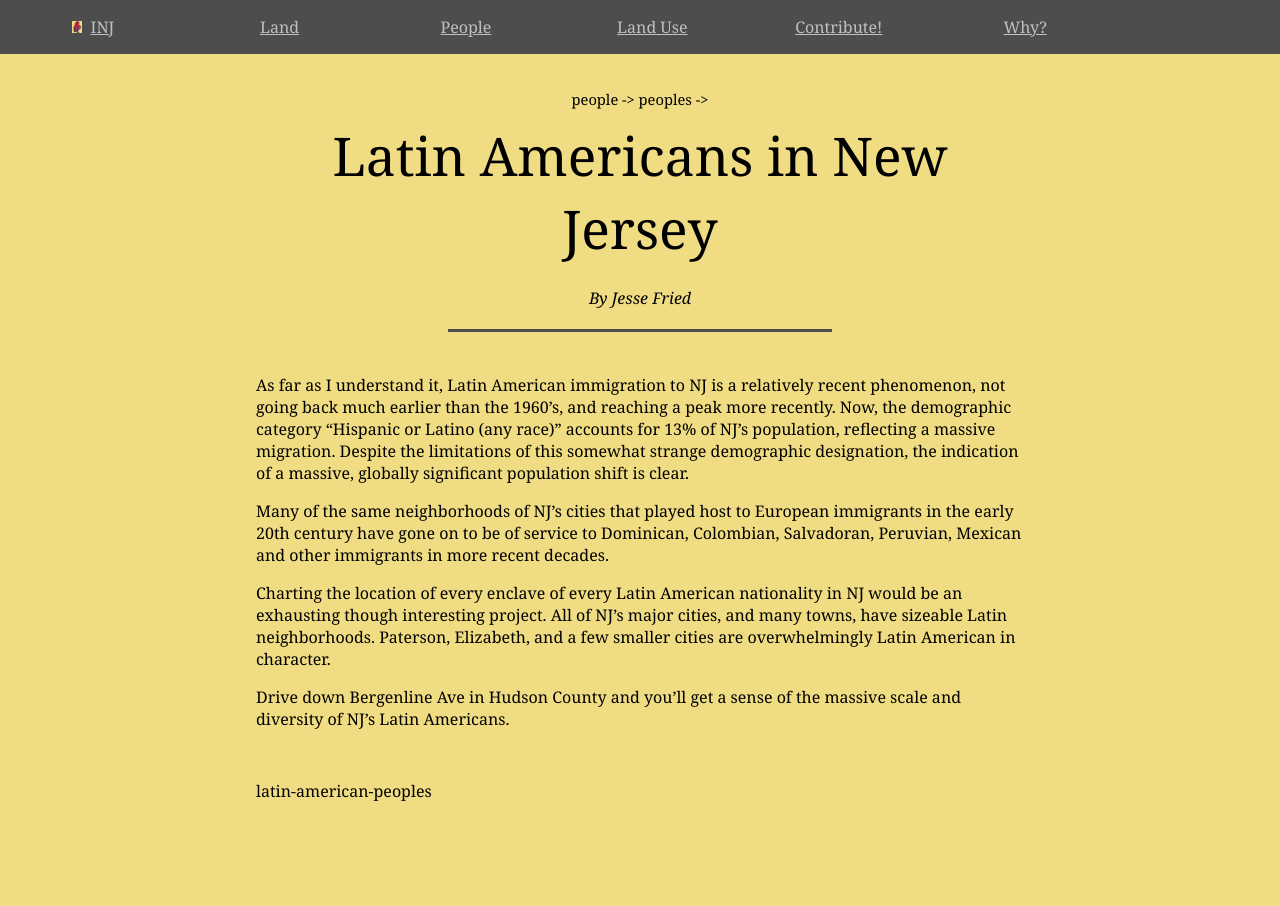
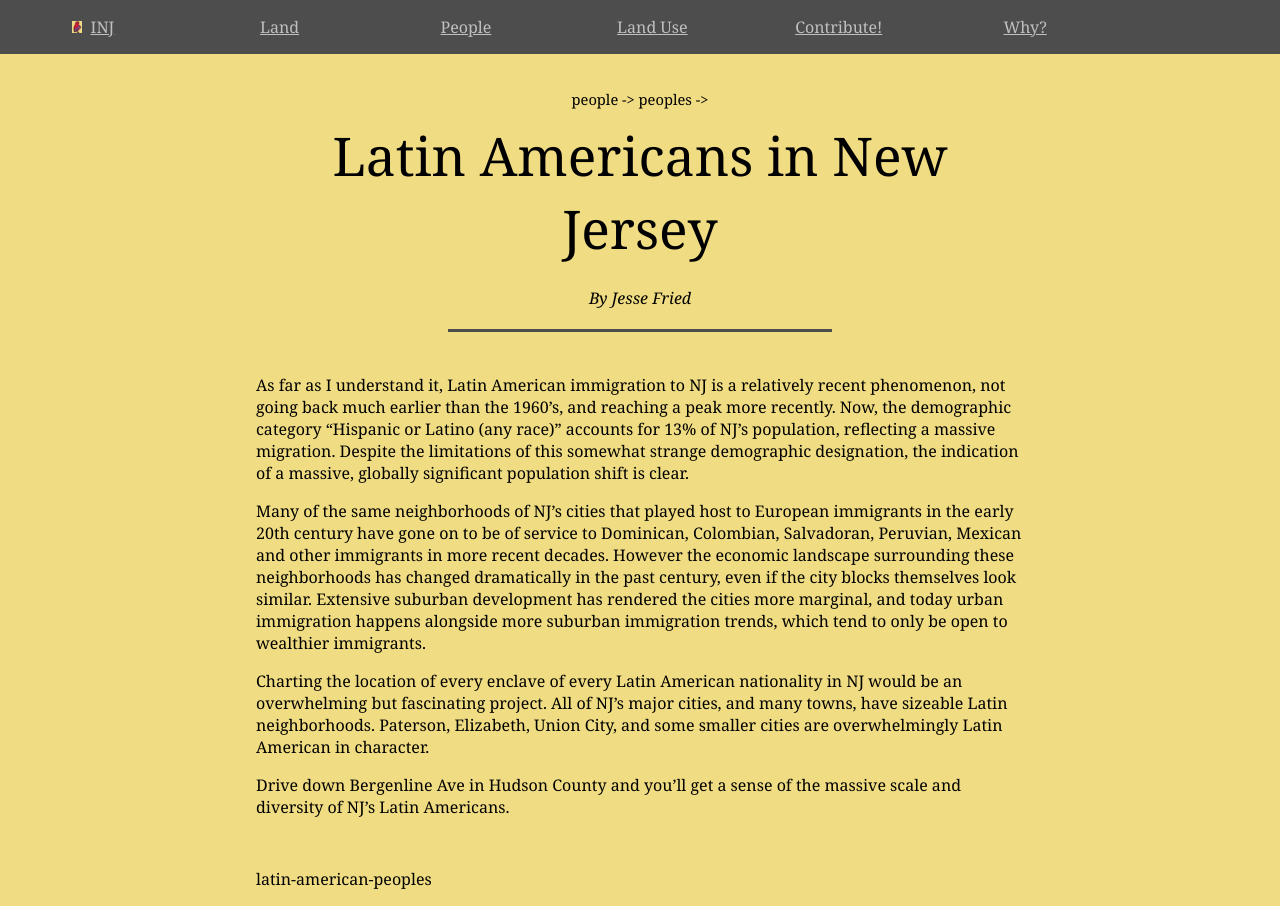
Before and after one commit to jonfried/oakafee.github.io, a Jekyll site: the page built from _posts/2016-09-26-latin-american-peoples.md, in a window 1280 px wide. Built offline with Jekyll 4.4.1, drawn with Linux system fonts in a browser that asks for light colours.

Commit message:
Update 2016-09-26-latin-american-peoples.md

```diff
--- a/_posts/2016-09-26-latin-american-peoples.md
+++ b/_posts/2016-09-26-latin-american-peoples.md
@@ -10,8 +10,8 @@ category-name: latin-american-peoples
 
 As far as I understand it, Latin American immigration to NJ is a relatively recent phenomenon, not going back much earlier than the 1960's, and reaching a peak more recently. Now, the demographic category "Hispanic or Latino (any race)" accounts for 13% of NJ's population, reflecting a massive migration. Despite the limitations of this somewhat strange demographic designation, the indication of a massive, globally significant population shift is clear.
 
-Many of the same neighborhoods of NJ's cities that played host to European immigrants in the early 20th century have gone on to be of service to Dominican, Colombian, Salvadoran, Peruvian, Mexican and other immigrants in more recent decades.
+Many of the same neighborhoods of NJ's cities that played host to European immigrants in the early 20th century have gone on to be of service to Dominican, Colombian, Salvadoran, Peruvian, Mexican and other immigrants in more recent decades. However the economic landscape surrounding these neighborhoods has changed dramatically in the past century, even if the city blocks themselves look similar. Extensive suburban development has rendered the cities more marginal, and today urban immigration happens alongside more suburban immigration trends, which tend to only be open to wealthier immigrants.
 
-Charting the location of every enclave of every Latin American nationality in NJ would be an exhausting though interesting project. All of NJ's major cities, and many towns, have sizeable Latin neighborhoods. Paterson, Elizabeth, and a few smaller cities are overwhelmingly Latin American in character.
+Charting the location of every enclave of every Latin American nationality in NJ would be an overwhelming but fascinating project. All of NJ's major cities, and many towns, have sizeable Latin neighborhoods. Paterson, Elizabeth, Union City, and some smaller cities are overwhelmingly Latin American in character.
 
 Drive down Bergenline Ave in Hudson County and you'll get a sense of the massive scale and diversity of NJ's Latin Americans.
```
